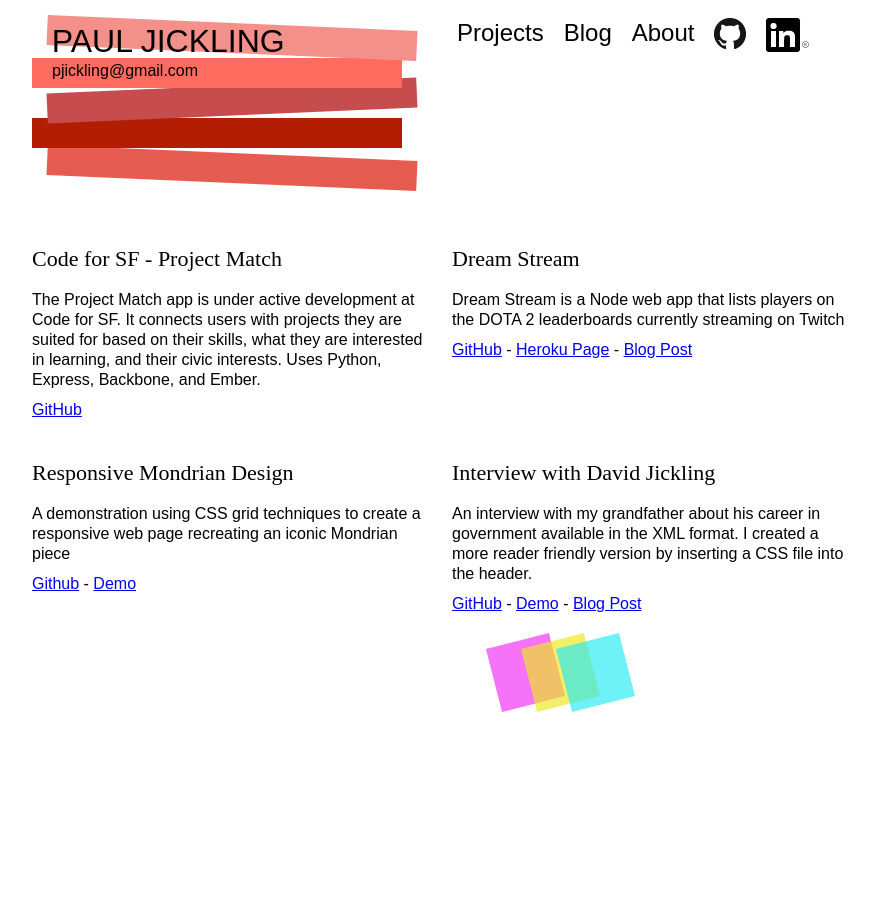
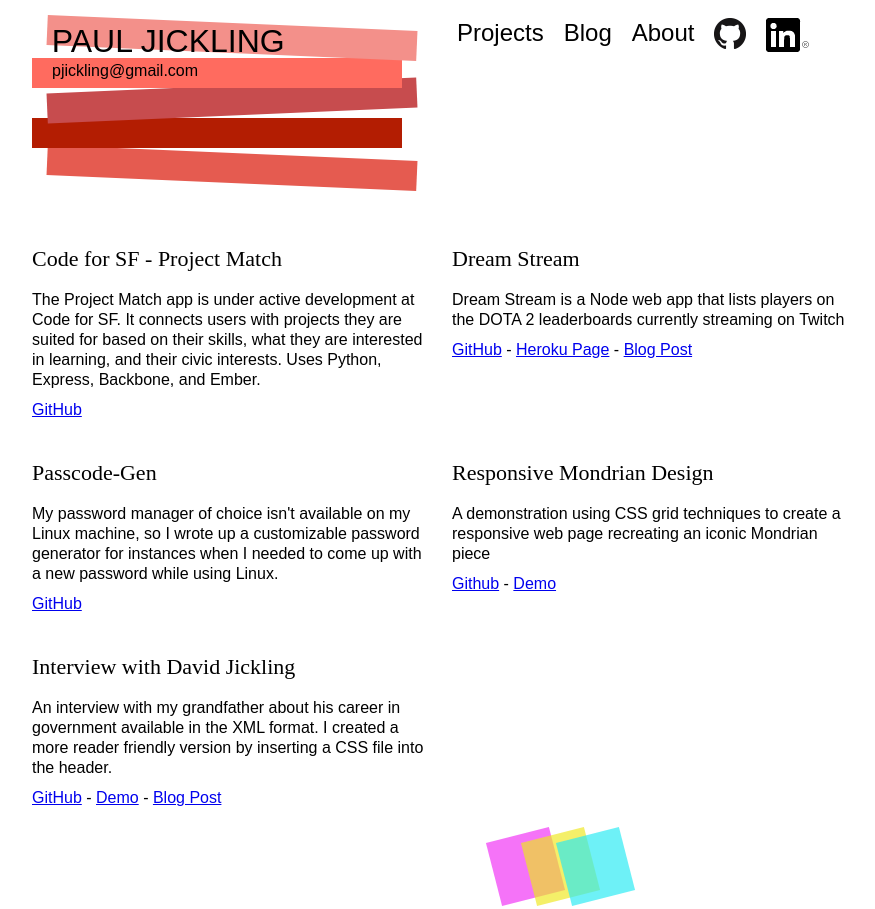
Before and after one commit to pauljickling/pauljickling.github.io, a Jekyll site: the page built from projects.md, in a window 1280 px wide. Shown: the whole page, without its empty margins (21-896 px from the left). Built offline with Jekyll 4.4.1, drawn with Linux system fonts in a browser that asks for light colours; some web fonts are replaced.

Commit message:
Updated projects page

```diff
--- a/projects.md
+++ b/projects.md
@@ -13,6 +13,10 @@ permalink: /projects/
   <div class="project-text">Dream Stream is a Node web app that lists players on the DOTA 2 leaderboards currently streaming on Twitch</div>
   <div class="project-links"><a href="https://github.com/pauljickling/Dream-Stream">GitHub</a> - <a href="https://dreamstream.herokuapp.com">Heroku Page</a> - <a href="https://pauljickling.github.io/node/express/twitch/dota/2017/03/29/Dream-Stream-Evaluation.html">Blog Post</a></div></li>
 
+  <li><h2 class="project-title">Passcode-Gen</h2>
+  <div class="project-text">My password manager of choice isn't available on my Linux machine, so I wrote up a customizable password generator for instances when I needed to come up with a new password while using Linux.</div>
+  <div class="project-links"><a href="https://github.com/pauljickling/Passcode-Gen">GitHub</a></div></li>
+
   <li><h2 class="project-title">Responsive Mondrian Design</h2>
   <div class="project-text">A demonstration using CSS grid techniques to create a responsive web page recreating an iconic Mondrian piece</div>
   <div class="project-links"><a href="https://github.com/pauljickling/Mondrian-Grid-Demo">Github</a> - <a href="https://pauljickling.github.io/sites/mondiran">Demo</a></div></li>
```
